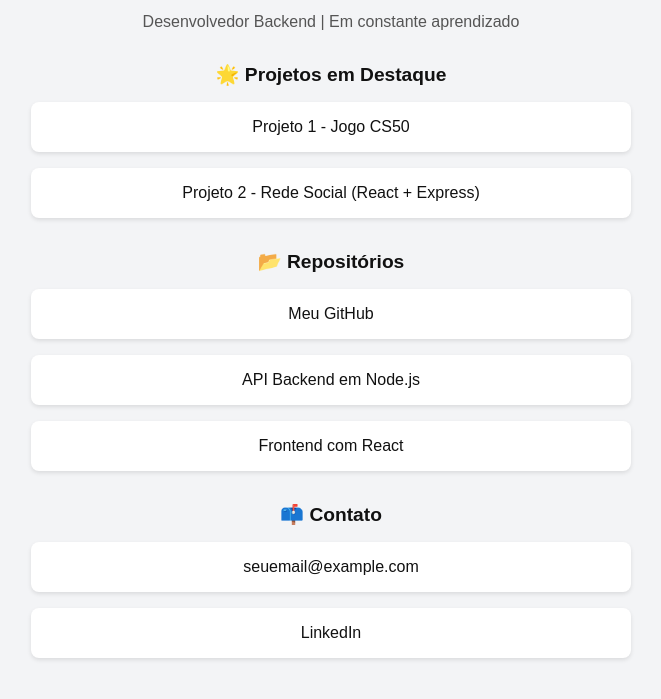
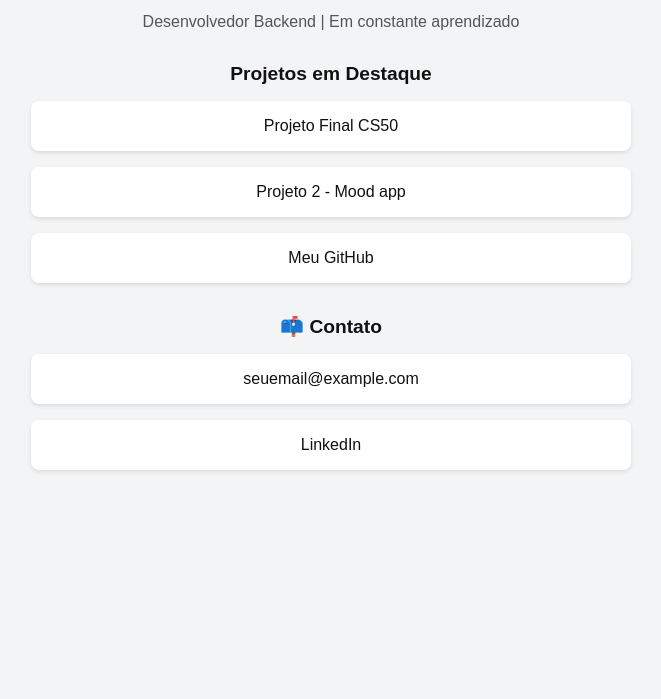
Before and after one commit to tsifry/links, a plain HTML site: page index.html in a window 1280 px wide. Shown: the part 101-800 px from the top of the page, without its empty margins (309-970 px from the left). Drawn offline with Linux system fonts and the light colour scheme.

Commit message:
Update index.html

```diff
--- a/index.html
+++ b/index.html
@@ -58,18 +58,15 @@
     <h1>Seu Nome</h1>
     <p>Desenvolvedor Backend | Em constante aprendizado</p>
 
-    <div class="section-title">🌟 Projetos em Destaque</div>
-    <a href="https://github.com/seuusuario/projeto1" class="link">Projeto 1 - Jogo CS50</a>
-    <a href="https://github.com/seuusuario/rede-social" class="link">Projeto 2 - Rede Social (React + Express)</a>
+    <div class="section-title"> Projetos em Destaque</div>
+    <a href="https://github.com/tsifry/Simple-Bullet-Hell-game" class="link">Projeto Final CS50</a>
+    <a href="https://github.com/tsifry/Mood-App" class="link">Projeto 2 - Mood app </a>
+    <a href="https://github.com/tsifry" class="link">Meu GitHub</a>
 
-    <div class="section-title">📂 Repositórios</div>
-    <a href="https://github.com/seuusuario" class="link">Meu GitHub</a>
-    <a href="https://github.com/seuusuario/projeto-backend" class="link">API Backend em Node.js</a>
-    <a href="https://github.com/seuusuario/projeto-react" class="link">Frontend com React</a>
 
     <div class="section-title">📫 Contato</div>
-    <a href="mailto:seuemail@example.com" class="link">seuemail@example.com</a>
-    <a href="https://www.linkedin.com/in/seuusuario" class="link">LinkedIn</a>
+    <a href="mailto:150220c@example.com" class="link">seuemail@example.com</a>
+    <a href="https://www.linkedin.com/in/samuel-menezes-nabarrete-7787a4353/?trk=opento_sprofile_topcard" class="link">LinkedIn</a>
   </div>
 </body>
 </html>
```
